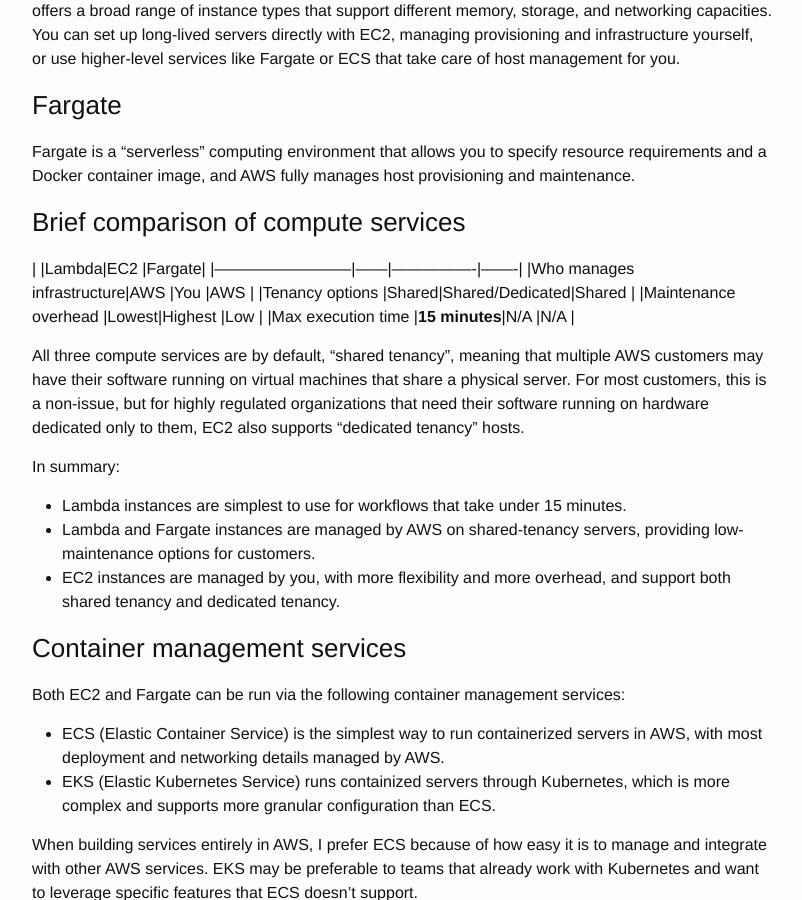
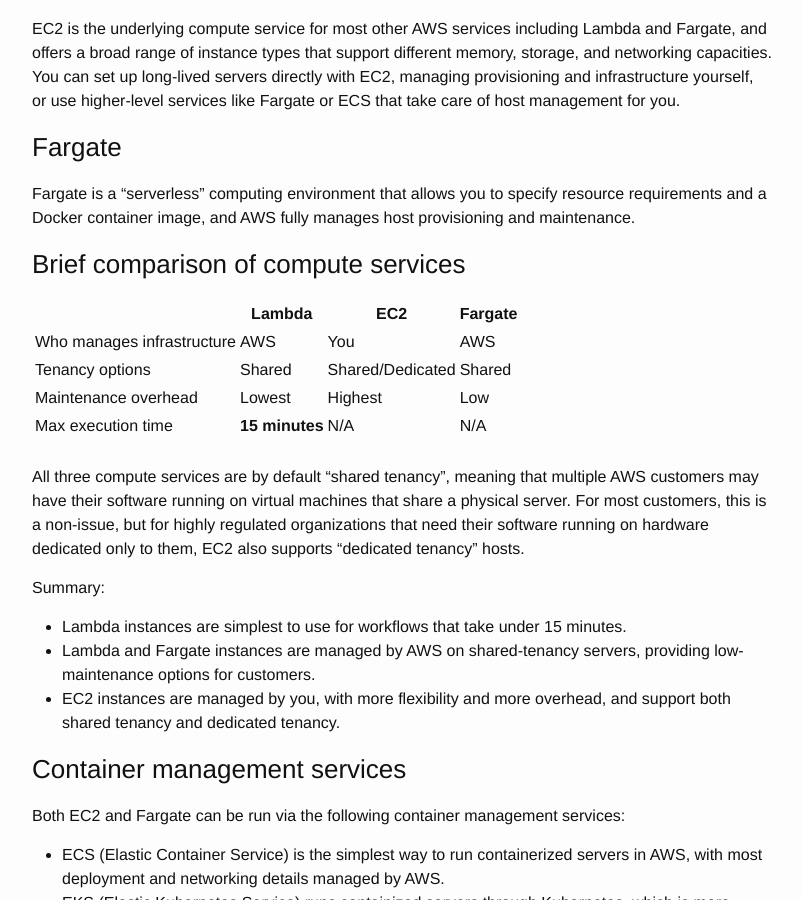
Before and after one commit to msayson/msayson.github.io, a Jekyll site: the page built from _posts/2023-04-27-aws-compute-options.markdown, in a window 1280 px wide and 900 px high, scrolled down 672 px. Shown: the whole window, without its empty margins (238-1040 px from the left). Built offline with Jekyll 4.4.1, drawn with Linux system fonts in a browser that asks for light colours; some of the changed text lies outside the part shown.

Commit message:
Formatting updates

```diff
--- a/_posts/2023-04-27-aws-compute-options.markdown
+++ b/_posts/2023-04-27-aws-compute-options.markdown
@@ -23,16 +23,18 @@
 Fargate is a "serverless" computing environment that allows you to specify resource requirements and a Docker container image, and AWS fully manages host provisioning and maintenance.
 
 ### Brief comparison of compute services
-|                          |Lambda|EC2             |Fargate|
-|--------------------------|------|----------------|-------|
+
+| |Lambda|EC2|Fargate|
+|-|------|---|-------|
 |Who manages infrastructure|AWS   |You             |AWS    |
 |Tenancy options           |Shared|Shared/Dedicated|Shared |
 |Maintenance overhead      |Lowest|Highest         |Low    |
 |Max execution time        |**15 minutes**|N/A     |N/A    |
 
-All three compute services are by default, "shared tenancy", meaning that multiple AWS customers may have their software running on virtual machines that share a physical server.  For most customers, this is a non-issue, but for highly regulated organizations that need their software running on hardware dedicated only to them, EC2 also supports "dedicated tenancy" hosts.
+<br>
+All three compute services are by default "shared tenancy", meaning that multiple AWS customers may have their software running on virtual machines that share a physical server.  For most customers, this is a non-issue, but for highly regulated organizations that need their software running on hardware dedicated only to them, EC2 also supports "dedicated tenancy" hosts.
 
-In summary:
+Summary:
 * Lambda instances are simplest to use for workflows that take under 15 minutes.
 * Lambda and Fargate instances are managed by AWS on shared-tenancy servers, providing low-maintenance options for customers.
 * EC2 instances are managed by you, with more flexibility and more overhead, and support both shared tenancy and dedicated tenancy.
@@ -57,6 +59,7 @@
 | Automatic rollback support | Yes           | Yes            | Yes         | No           | Yes            |
 | Handles sharp traffic spikes | **No****    | Yes            | Yes         | Yes          | Yes            |
 
+<br>
 For services where executions are expected to always complete in under 15 minutes, AWS Lambda is the simplest and lowest-maintenance compute service to leverage for API services.
 
 ### *Managing Lambda warm-up time
```
Also changed, not shown: other parts of _posts/2023-04-27-aws-compute-options.markdown (+1 -1 lines).
